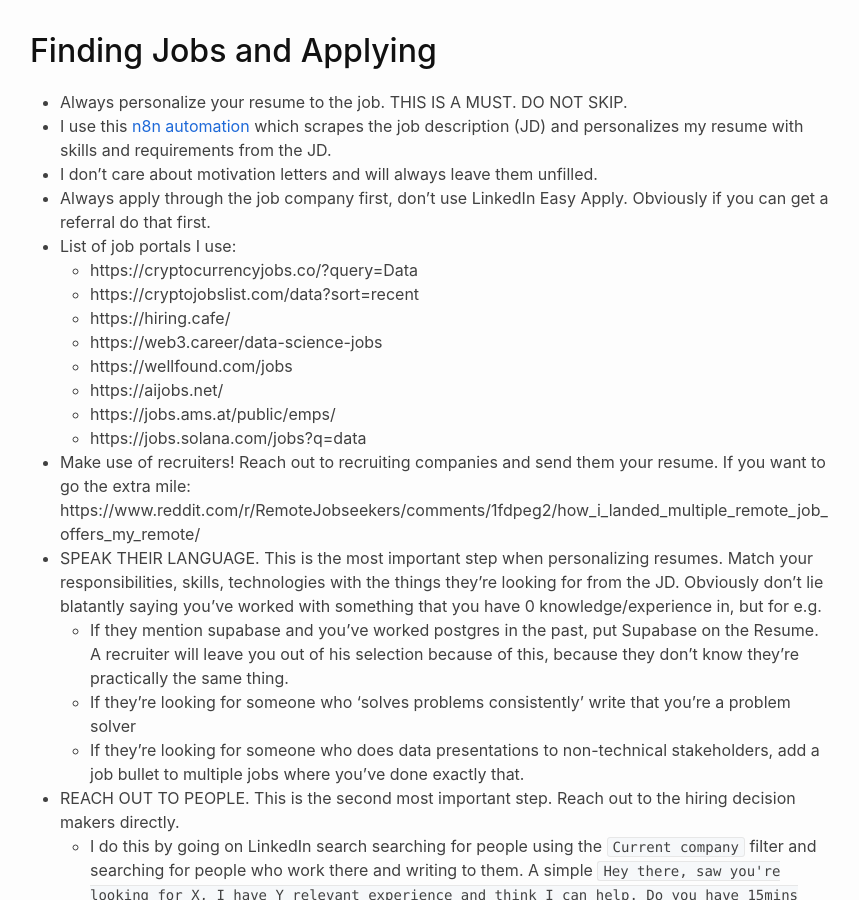
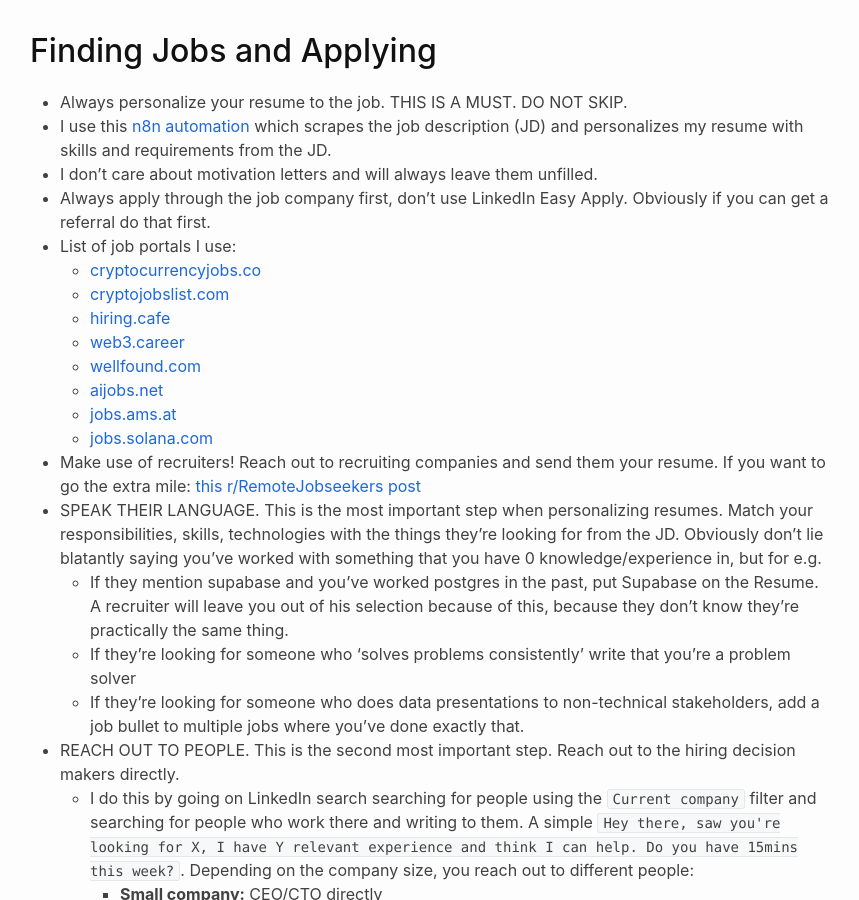
Before and after one commit to gentrexha/gentrexha.github.io, a Jekyll site: the page built from _posts/2026-06-12-preparing-for-ds-ml-interviews-part-1.markdown, in a window 1280 px wide and 900 px high, scrolled down 1442 px. Shown: the whole window, without its empty margins (210-1069 px from the left). Built offline with Jekyll 4.4.1, drawn with Linux system fonts in a browser that asks for light colours; part of the change alters nothing that is shown.

Commit message:
Link job portals and reddit post

```diff
--- a/_posts/2026-06-12-preparing-for-ds-ml-interviews-part-1.markdown
+++ b/_posts/2026-06-12-preparing-for-ds-ml-interviews-part-1.markdown
@@ -34,15 +34,15 @@ This is my job search framework, the approach I follow every time I look for a n
 - I don't care about motivation letters and will always leave them unfilled.
 - Always apply through the job company first, don't use LinkedIn Easy Apply. Obviously if you can get a referral do that first.
 - List of job portals I use:
-    - https://cryptocurrencyjobs.co/?query=Data
-    - https://cryptojobslist.com/data?sort=recent
-    - https://hiring.cafe/
-    - https://web3.career/data-science-jobs
-    - https://wellfound.com/jobs
-    - https://aijobs.net/
-    - https://jobs.ams.at/public/emps/
-    - https://jobs.solana.com/jobs?q=data
-- Make use of recruiters! Reach out to recruiting companies and send them your resume. If you want to go the extra mile: https://www.reddit.com/r/RemoteJobseekers/comments/1fdpeg2/how_i_landed_multiple_remote_job_offers_my_remote/
+    - [cryptocurrencyjobs.co](https://cryptocurrencyjobs.co/?query=Data)
+    - [cryptojobslist.com](https://cryptojobslist.com/data?sort=recent)
+    - [hiring.cafe](https://hiring.cafe/)
+    - [web3.career](https://web3.career/data-science-jobs)
+    - [wellfound.com](https://wellfound.com/jobs)
+    - [aijobs.net](https://aijobs.net/)
+    - [jobs.ams.at](https://jobs.ams.at/public/emps/)
+    - [jobs.solana.com](https://jobs.solana.com/jobs?q=data)
+- Make use of recruiters! Reach out to recruiting companies and send them your resume. If you want to go the extra mile: [this r/RemoteJobseekers post](https://www.reddit.com/r/RemoteJobseekers/comments/1fdpeg2/how_i_landed_multiple_remote_job_offers_my_remote/)
 - SPEAK THEIR LANGUAGE. This is the most important step when personalizing resumes. Match your responsibilities, skills, technologies with the things they're looking for from the JD. Obviously don't lie blatantly saying you've worked with something that you have 0 knowledge/experience in, but for e.g.
     - If they mention supabase and you've worked postgres in the past, put Supabase on the Resume. A recruiter will leave you out of his selection because of this, because they don't know they're practically the same thing.
     - If they're looking for someone who 'solves problems consistently' write that you're a problem solver
```
